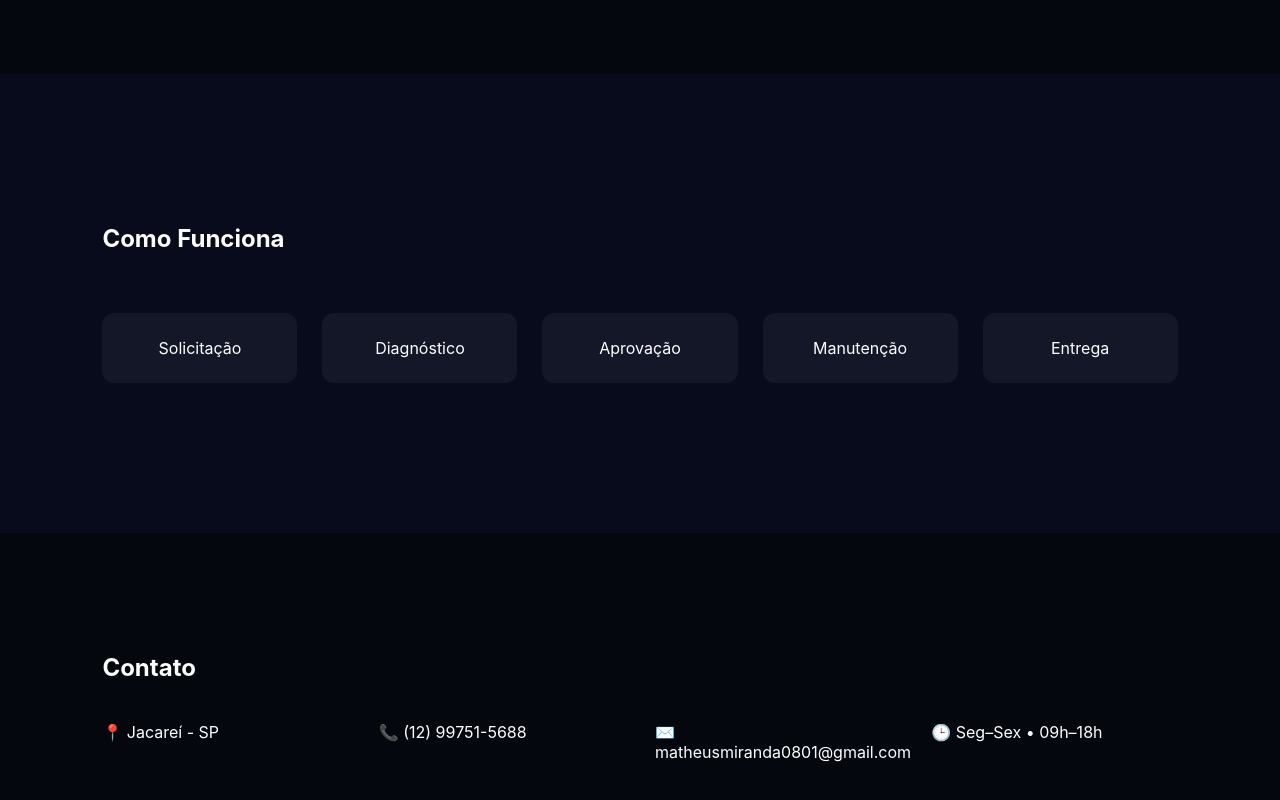
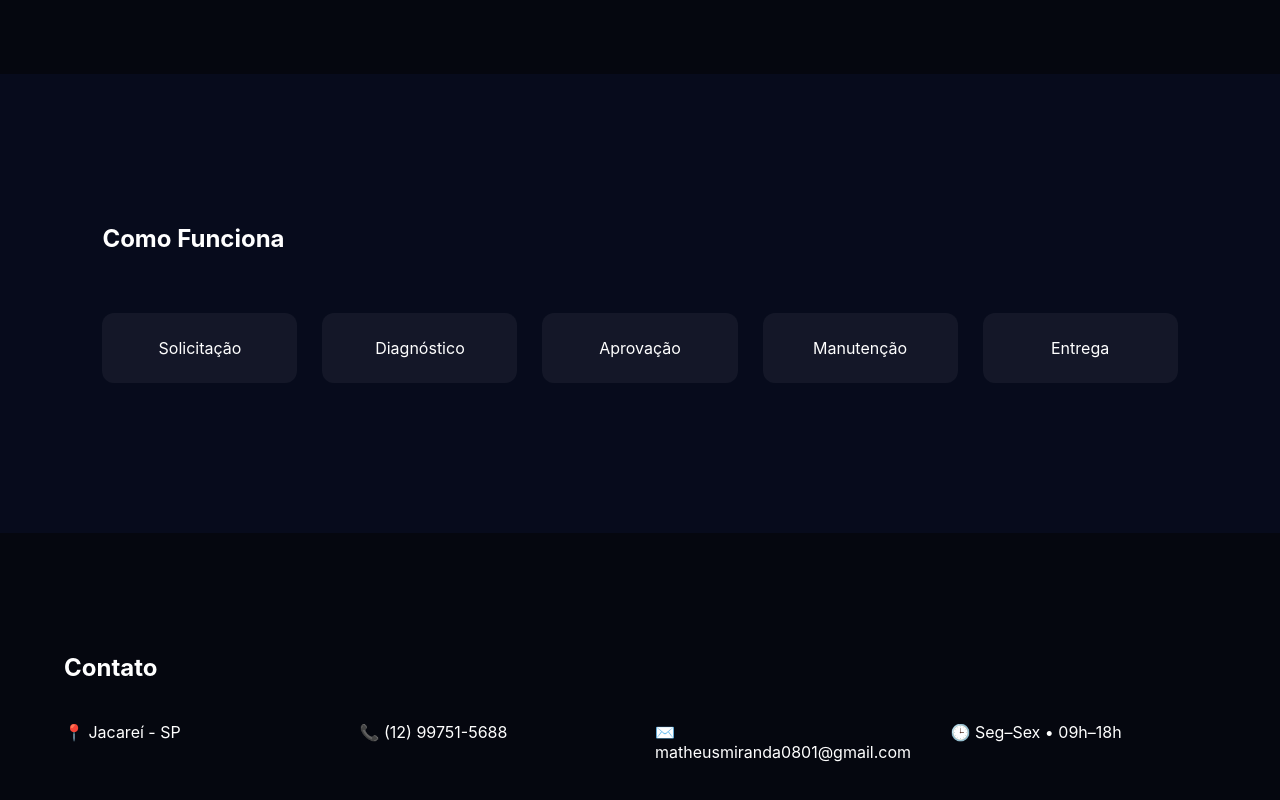
Before and after one commit to scyxis/protech, a plain HTML site: page templates/index.html in a window 1280 px wide. Shown: the part 2784-3584 px from the top of the page. Drawn offline with Linux system fonts and the light colour scheme.

Commit message:
Update land.css

```diff
--- a/templates/land.css
+++ b/templates/land.css
@@ -118,7 +118,7 @@ nav a:hover {
 
 /* CONTACT */
 .contact {
-  padding: 120px 8%;
+  padding: 120px 5%;
 }
 
 .contact-grid {
```
